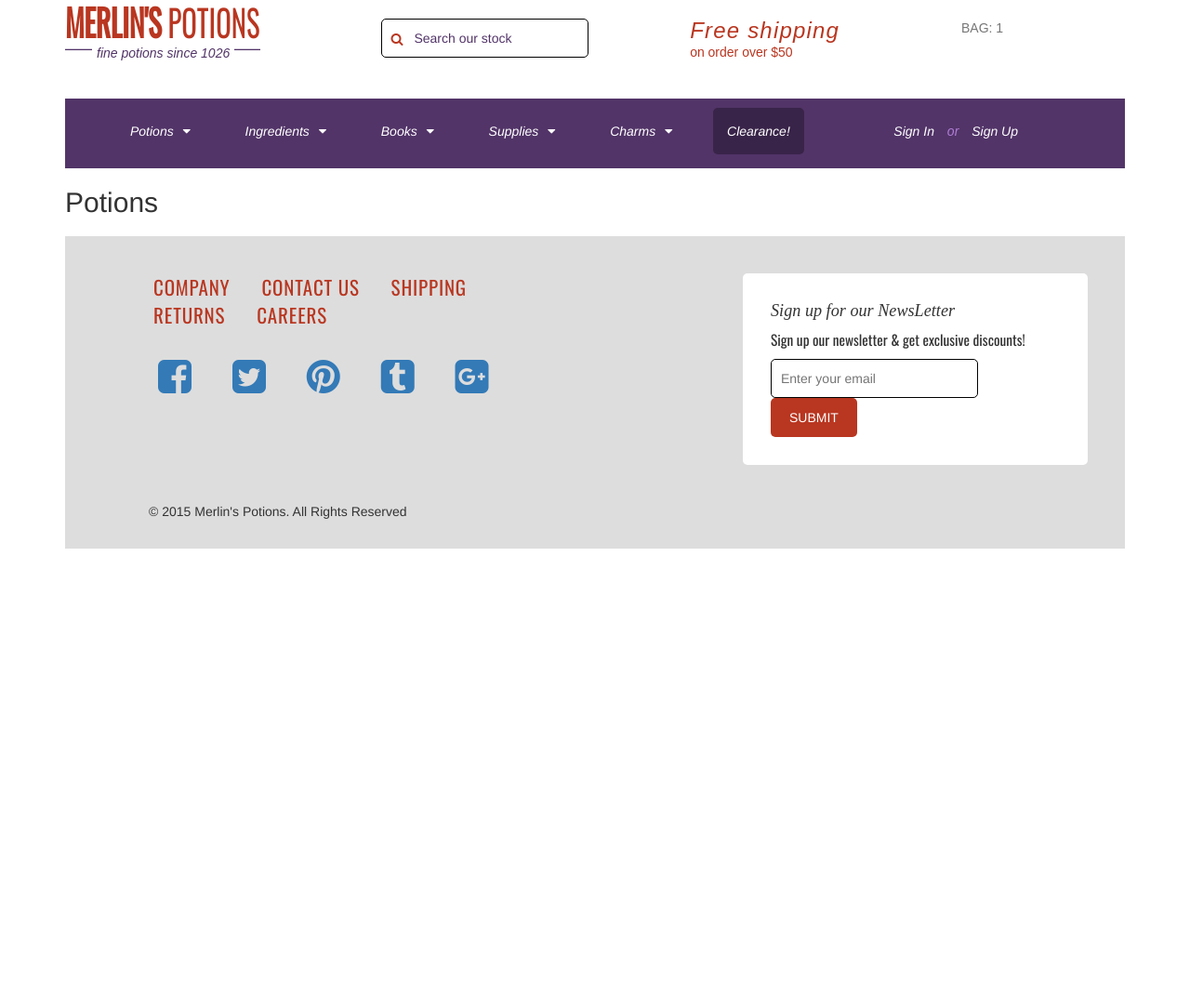
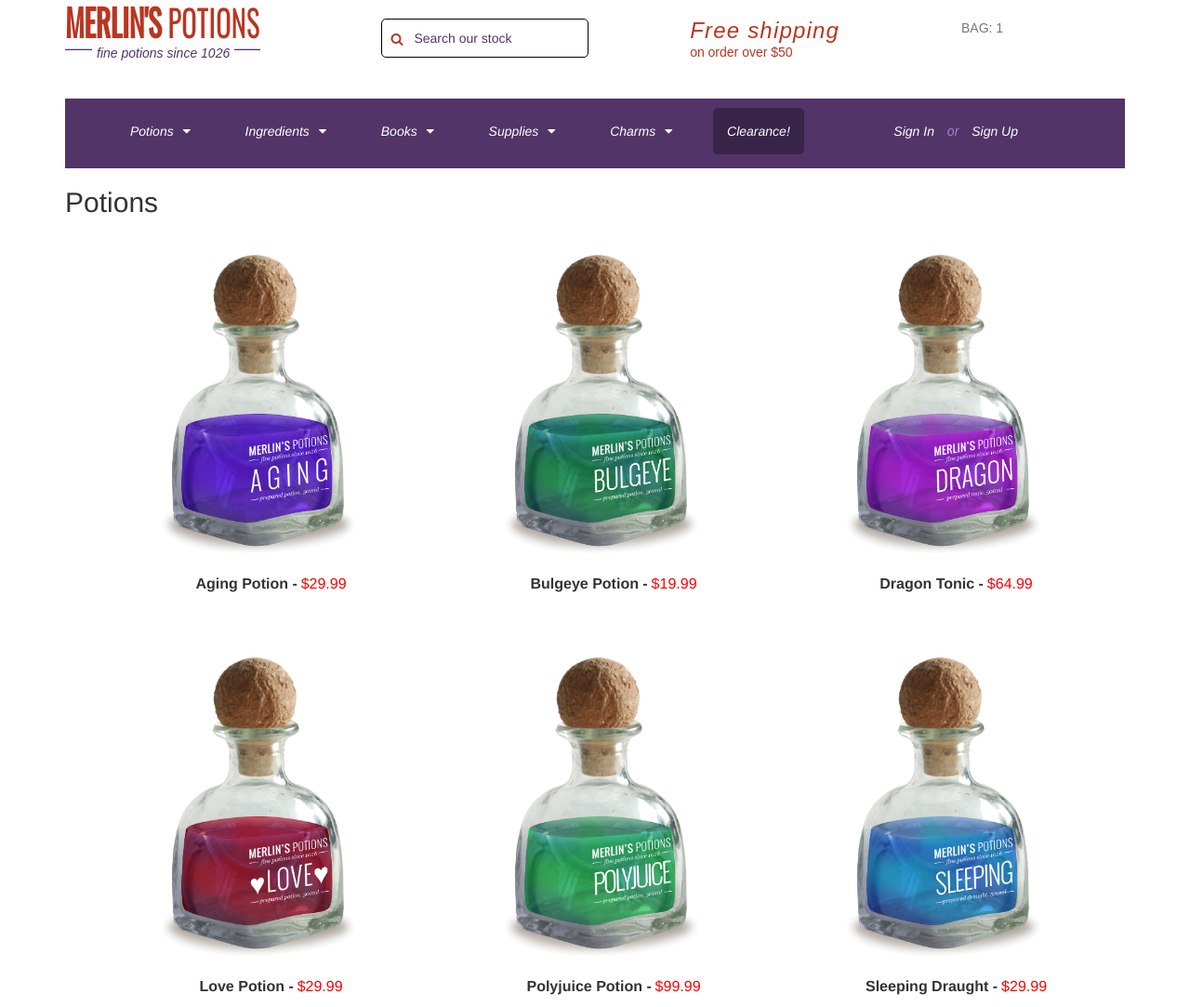
Before and after one commit to marcoszillig/quero_trabalhar_na_enext, a plain HTML site: page index.html in a window 1280 px wide. Shown: the top 1083 px of the page at 93% size. Before the commit the page ends 800 px from the top, so only its background shows below. Drawn offline with nearby package versions, Linux system fonts and the light colour scheme; no server answers; a web font is replaced by a local one.

Commit message:
add  dynamic elements of main content

```diff
--- a/css/footer.css
+++ b/css/footer.css
@@ -34,13 +34,18 @@ footer{
 }
 .social-media li{
 	display: inline-block;
-	padding:  20px;
+	height: 30px;
+	width: 30px;
+	border-radius: 50%;
+	background-color: #3870B9;
+	overflow: hidden;
 }
 .social-media li a i {
-  	font-size: 3em;
+	font-size: 2.8em;
+	background-color: #fff;
+	line-height:0.8em;
 }
 .newsletter{
-	margin-left:  20%;
 	background-color: #fff;
 	border-radius:  5px;
 	padding: 30px;
--- a/css/home.css
+++ b/css/home.css
@@ -1,25 +1,32 @@
 *{
 	list-style: none;
 }
-.produtos{
+.products{
 	display: flex;
+	flex-direction: row;
 	flex-wrap: wrap;
+	justify-content: space-between;
 }
-.produtos li{
+.products li{
 	max-width: 33%;
 	text-align: center;
-	padding: 30px;
 	margin: 30px 0;
+	cursor: pointer;
 }
-.produtos li h4{
+.products li h4{
 	display: inline-block;
+	font-size: 16px;
+	font-weight: bold;
 }
-.produtos li img{
+.products li img{
 	max-width: calc(100% - 2em);
 }
-.produtos li span{
+.products li span{
 	color:  #ff0000;
+	font-size: 16px;
 }
+
+
 
 #lightBoxBg {
 	position:  fixed;
--- a/index.html
+++ b/index.html
@@ -48,7 +48,7 @@
 						<ul class="dropdown-menu">
 			            <li><a href="#">Action</a></li>
 			            <li><a href="#">Another action</a></li>
-			         </ul>
+			      </ul>
 					</li>
 					<li>
 						<a href="#">Ingredients<i class="fa fa-caret-down" aria-hidden="true"></i></a></li>
@@ -68,15 +68,12 @@
 						</div>
 					</li>
 				</ul>
-
 			</nav>
 		</div><!-- END NAV -->
-		<section class="content-header">
+		<div id="main_content">
 			<h2>Potions</h2>
-		</section>
-		<section class="produtos-content">
-			<ul class="produtos" id="potions"></ul>
-		</section>
+			<ul class="products"></ul>
+		</div>
 		<footer>
 	<div class="footer">
 		<div class="contact">
--- a/js/main.js
+++ b/js/main.js
@@ -1,20 +1,18 @@
-$(function(){
+$(function () {
+	const base_url = '../potions.json';
 
-	// var $produtos = $('#potions');
-	// $.ajax({
-	// 	url:'https://api.myjson.com/bins/ovemf',
-	// 	type: 'get',
-	// 	dataType: 'json',
-	// 	success: function(potions) {
-	// 		$.each(potions, function(i, potion){
-	// 			$produtos.append('<li>' + potions.name + '</li>');
-
-	// 		})
-	// 	}
-	// })
-	$.getJSON('http://localhost:3000/potions', function(obj){
-		$.each(obj, function(key, value){
-			$('#potions').append('<li><img src='+value.image+'>' + '<h4>'+ value.name + '</h4><span> - $' + value.price + '</span></li>');
+	$.getJSON(base_url, (data) => {
+		$.each(data.potions, (index, value) => {
+			$('.products')
+				.append(`
+					<li onclick="openModal">
+						<img src="${value.image}" alt="${value.name}" class="img-responsive">
+						<h4>${value.name} -</h4>
+						<span> $${value.price}
+					</li>`)
 		})
 	})
-});
+})
+function openModal(){
+	document.getElementById('main_content').innerHTML('Teste');
+}
```
